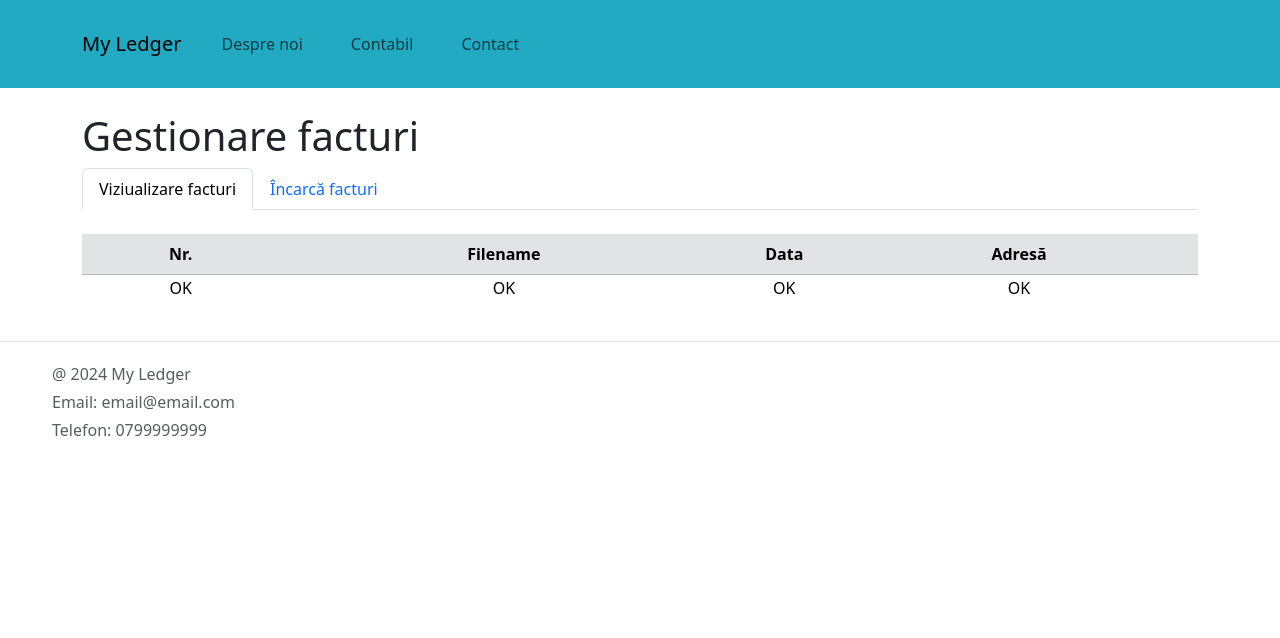
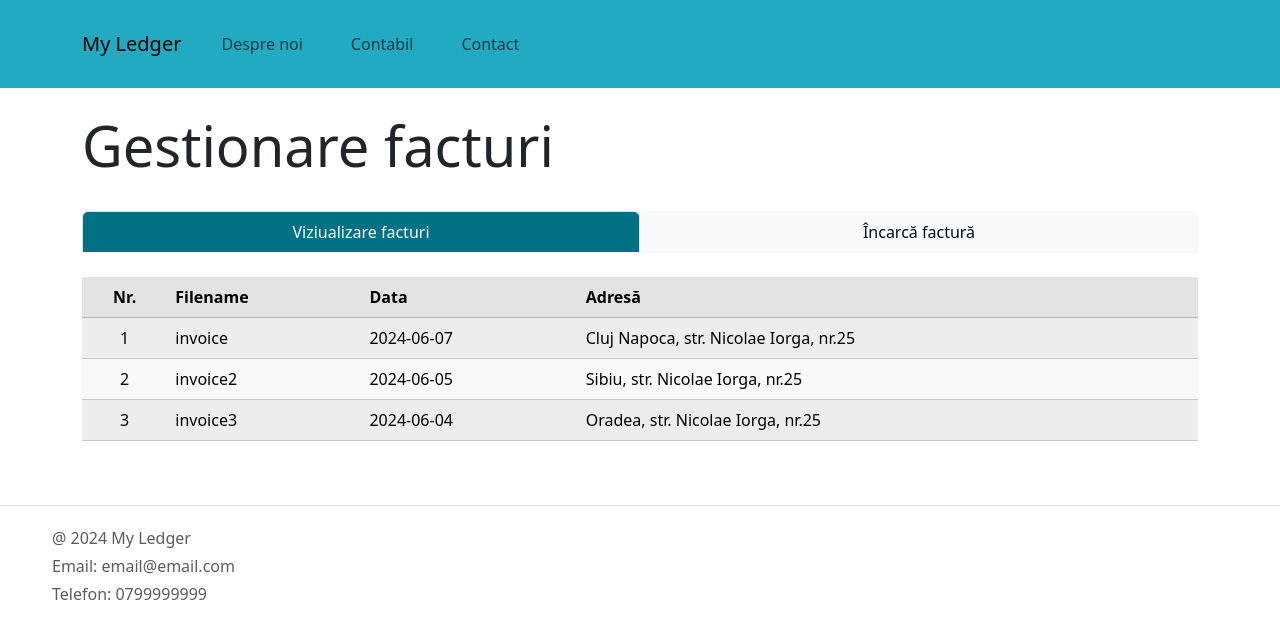
Before and after one commit to kms77/my-ledger, a React (Create React App) app in the folder frontend/: page /facturi in a window 1280 px wide. Shown: the top 638 px of the page. Built offline with nearby package versions, Linux system fonts and the light colour scheme; no server answers.

Commit message:
Added invoice table and updated the design

```diff
--- a/frontend/src/App.css
+++ b/frontend/src/App.css
@@ -139,3 +139,35 @@ img#about-title-img {
   background-color: #02849e !important;
   border: 2px solid black !important;
 }
+
+.dropzone-upload-files{
+  border: 3px dashed #eeeeee;
+}
+
+.dropzone-upload-files:hover{
+  border-color: #027085;
+  background-color: #f3fafb;
+}
+
+.equal-width-tabs .nav-tabs {
+  display: flex;
+}
+
+.equal-width-tabs .nav-item {
+  flex: 1;
+  text-align: center;
+}
+
+.equal-width-tabs .nav-link, .equal-width-tabs .nav-link:hover{
+  width: 100%;
+  text-align: center;
+  background-color: #f8f9fa;
+  color: #001013;
+  transition: background-color 0.3s ease, color 0.3s ease;
+}
+
+.equal-width-tabs .nav-link.active,
+.equal-width-tabs .nav-link[aria-selected="true"] {
+  background-color: #027085 !important;
+  color: #FCFCFC !important;
+}
--- a/frontend/src/components/files/UploadFiles.jsx
+++ b/frontend/src/components/files/UploadFiles.jsx
@@ -15,7 +15,7 @@ const UploadFiles = ({field, label, files, setFiles, canUploadMultipleFiles=fals
 
     const onDrop = (uploadedFiles) => {
         if(uploadedFiles.length > 0){
-            setFiles([...files, ...uploadedFiles]);
+            setFiles(uploadedFiles);
         }
     };
 
@@ -25,7 +25,7 @@ const UploadFiles = ({field, label, files, setFiles, canUploadMultipleFiles=fals
 
     return (
         <Form.Group controlId={field}>
-            <Form.Label>{label}</Form.Label>
+            <Form.Label><p className="lead">{label}</p></Form.Label>
             <Dropzone
                 onDrop={onDrop}
                 multiple={canUploadMultipleFiles}
@@ -35,13 +35,13 @@ const UploadFiles = ({field, label, files, setFiles, canUploadMultipleFiles=fals
                 {({ getRootProps, getInputProps }) => (
                     <div {...getRootProps({ className: "dropzone-upload-files dropzone p-3 d-flex align-items-center justify-content-center disabled mb-4"})}>
                         <input {...getInputProps()} />
-                        <p className="m-0 text-center">Plasați fițierele aici pentru încărcare <br/> sau selectați din computer</p>
+                        <p className="lead m-0 text-center" style={{fontSize: "18px"}}>Plasați factura aici pentru încărcare <br/> sau selectați din computer</p>
                     </div>
                 )}
             </Dropzone>
             { files.length ? (
                 <div className="mb-4">
-                    <p className="fw-bold" style={{fontSize: "14px"}}>Fișiere atașate:</p>
+                    <p style={{fontSize: "18px"}}>Factură atașată:</p>
                     <ListGroup>
                     {
                         files.map((file, index) => (
--- a/frontend/src/services/VisitorsServices.js
+++ b/frontend/src/services/VisitorsServices.js
@@ -18,7 +18,7 @@ function getInvoices(){
     return axios.get( url, {
         responseType : "blob"
     });
-  }
+}
 
 export const VisitorsServices = {
     saveInvoices,
--- a/frontend/src/visitors/accounting/AccountingMenu.jsx
+++ b/frontend/src/visitors/accounting/AccountingMenu.jsx
@@ -9,11 +9,11 @@ const AccountingMenu = () => {
 
   return (
     <div className="container about-container mb-5">
-      <h1 className="display-4 mt-4" >Meniu contabilitate</h1>
+      <h1 className="display-4 my-4" >Meniu contabilitate</h1>
       <Row>
         <Col>
         <div className="d-flex justify-content-center">
-        <Card title="Acceseaza calculatorul de taxe" className="card mx-4 my-2">
+        <Card title="Acceseaza calculatorul de taxe" className="card mx-4 mb-4 mt-2">
           <a href="/calculator" class="card-link">
             <Card.Header className="d-flex justify-content-center align-items-center card-header">
               <Card.Img variant="top" src={calculatorImage} className="card-image"/>
@@ -32,8 +32,8 @@ const AccountingMenu = () => {
         </Col>
         <Col>
         <div className="d-flex justify-content-center">
-        <Card title="Accesează facturile tale" className="card mx-4 my-2">
-          <a href="/calculator" class="card-link">
+        <Card title="Accesează facturile tale" className="card mx-4 mb-4 mt-2">
+          <a href="/facturi" class="card-link">
             <Card.Header className="d-flex justify-content-center align-items-center card-header">
               <Card.Img variant="top" src={facturaImage} className="card-image"/>
               </Card.Header>
--- a/frontend/src/visitors/accounting/InvoiceManagement.jsx
+++ b/frontend/src/visitors/accounting/InvoiceManagement.jsx
@@ -11,18 +11,39 @@ const InvoiceManagement = () => {
   const [invoices, setInvoices] = useState([]);
 
   useEffect(() => {
-    // get list of subordinates to populate user select
-    VisitorsServices.getInvoices().then((response) => {
-        console.log("Response: ", response);
-        // if(response.data.success){
-        //     var subordinates = [{label: "", value:"none"}];
-        //     unpackUserTree(res.data.data, subordinates);
-        //     setSubColleagues(subordinates);
-        // }
-    });
-}, [invoices]);
+    // get list of invoices
+    setInvoices(
+      [
+        {
+          "content": null,
+          "address": "Cluj Napoca, str. Nicolae Iorga, nr.25",
+          "filename": "invoice",
+          "emitDate": "2024-06-07",
+          "user_id": 1,
+        },
+        {
+          "content": null,
+          "address": "Sibiu, str. Nicolae Iorga, nr.25",
+          "filename": "invoice2",
+          "emitDate": "2024-06-05",
+          "user_id": 1,
+        },
+        {
+          "content": null,
+          "address": "Oradea, str. Nicolae Iorga, nr.25",
+          "filename": "invoice3",
+          "emitDate": "2024-06-04",
+          "user_id": 1,
+        }
+      ]
+    )
+    // VisitorsServices.getInvoices().then((response) => {
+    //   console.log(response);
+    //   setInvoices(response.data);
+    // });
+}, []);
 
-  const onSubmitFiles = async (event) => {
+  const onSubmitFile = async (event) => {
     event.preventDefault();
     try{
         const formData = new FormData();
@@ -30,80 +51,100 @@ const InvoiceManagement = () => {
 
         formData.append(`file`, files[0], files[0].name);
 
-        var invoice={
+        var invoice = {
           "content": null,
-          "address": "address",
-          "filename": "invoice",
-          "emitDate": "2019-11-11",
+          "address": "Brasov, str. Nicolae Iorga, nr.25",
+          "filename": "invoice4",
+          "emitDate": "2024-06-03",
           "user_id": 1,
-        }
-        console.log(files[0].name, files[0]);
+        };
         formData.append("invoice", JSON.stringify(invoice));
         // send date to server
-        const user_id = 1;
-        VisitorsServices.saveInvoices(formData).then((response) => {
-          console.log("Response: ", response);
-        })
+        //VisitorsServices.saveInvoices(formData).then((response) => {
+        //  console.log("Response: ", response);
+          setInvoices([...invoices, invoice])
+       // });
+       setFiles([]);
     } catch (error){
         console.error('Error at form submition: ', error);
     }
 }
 
   return (
-    <Container>
+    <Container className="mb-5">
       <Row>
         <Col>
-          <h1 className="mt-4" >Gestionare facturi</h1>
+          <h1 className="display-4 mt-4" >Gestionare facturi</h1>
         </Col>
       </Row>
-      <Row className="mb-4">
+      <Row className="mt-4">
         <Col>
           <Tabs
             id="invoice-management"
             activeKey={key}
             onSelect={(selectedKey) => setKey(selectedKey)}
-            className="mb-3"
+            className="mb-3 equal-width-tabs"
           >
             <Tab eventKey="all-invoices" title="Viziualizare facturi">
               <Row>
                 <Col>
-                  <table className="table table-striped text-center mt-2 table-light">
+                  <table className="table table-striped text-left mt-2 table-light">
                     <thead className="table-secondary">
                         <tr>
-                            <th>Nr.</th>
+                            <th style={{textAlign: "center"}}>Nr.</th>
                             <th>Filename</th>
-                            <th style={{width:"10%"}}>Data</th>
+                            <th>Data</th>
                             <th>Adresă</th>
                         </tr>
                     </thead>
-                      <tbody>
-                        <td>OK</td>
-                        <td>OK</td>
-                        <td>OK</td>
-                        <td>OK</td>
-                      </tbody>
+                    {/*  show invoices */}
+                    {
+                      invoices?.length > 0 ? (
+                        <tbody>
+                          {
+                            invoices.map((invoice, index) => (
+                              <tr key={index}>
+                                <td align="center">{index+1}</td>
+                                <td>{invoice.filename}</td>
+                                <td>{invoice.emitDate}</td>
+                                <td>{invoice.address}</td>
+                              </tr>
+                            ))
+                          }
+                        </tbody>
+                      ) : (
+                        <tbody>
+                          <tr>
+                              <td colSpan="4" align="center" className="p-3">
+                                  Nu sunt facturi adăugate.
+                              </td>
+                          </tr>
+                        </tbody>
+                      )
+                    }
                   </table>
                 </Col>
               </Row>
             </Tab>
-            <Tab eventKey="profile" title="Încarcă facturi">
+            <Tab eventKey="profile" title="Încarcă factură">
               <Form>
                 <Row>
                     <Col xl={6} md={8} xs={12}>
                         <UploadFiles
                             field="invoicesFilesID"
-                            label="Atașează facturi:"
+                            label="Atașează factură:"
                             files={files}
                             setFiles={setFiles}
                             canUploadMultipleFiles={false}
                         />
                         <div className="d-flex justify-content-end">
                           <LoaderButton
-                              onClick={(event) => onSubmitFiles(event)}
+                              onClick={(event) => onSubmitFile(event)}
                               className="btn btn-default button-default"
-                              text="Trimite documente"
+                              text="Salvează factură"
                               backgroundColor="#027085"
                               style={{width: "200px"}}
+                              conditionForDisable={files.length === 0}
                           />
                         </div>
                     </Col>
--- a/frontend/src/visitors/calculator-taxe/CalculatorTaxe.jsx
+++ b/frontend/src/visitors/calculator-taxe/CalculatorTaxe.jsx
@@ -61,9 +61,9 @@ const CalculatorTaxe = () => {
     };
 
   return (
-    <div className="container about-container">
+    <div className="container about-container mb-5">
       <h1 className="display-4 mt-4" >Calculator Taxe</h1>
-      <p className="lead mt-5">Calculează venitul net după plătirea taxelor în cadrul unui PFA. </p>
+      <p className="lead my-4">Calculează venitul net după plătirea taxelor în cadrul unui PFA. </p>
 
       <Row>
         <Col>
```
